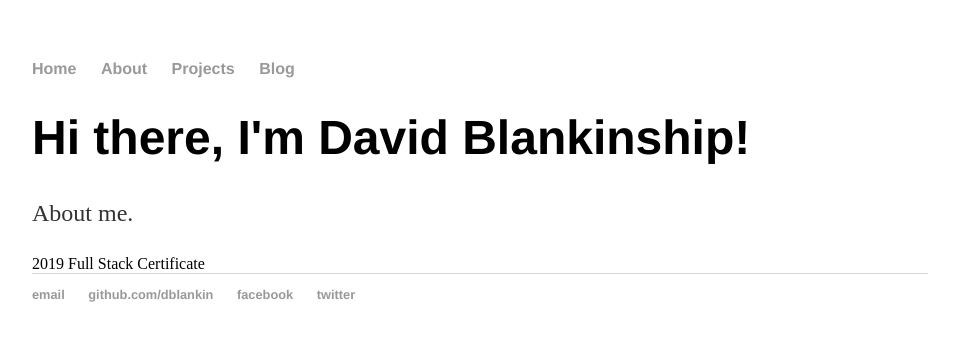
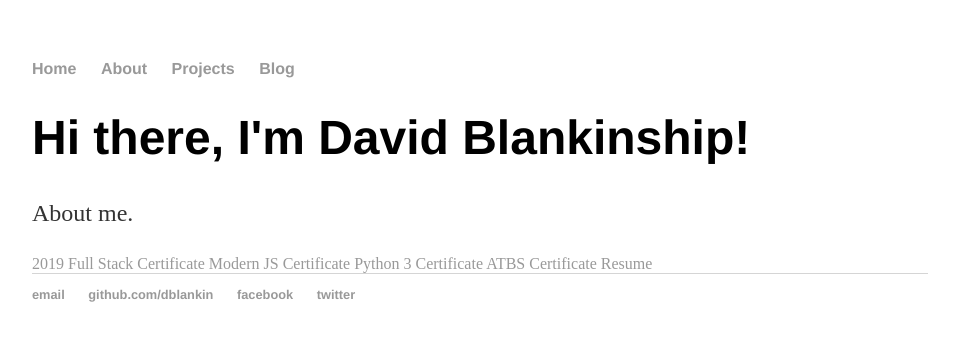
Before and after one commit to dblankin/dblankin.github.io, a Jekyll site: the page built from about/index.html, in a window 1280 px wide. Shown: the top 341 px of the page, without its empty margins (160-1119 px from the left). Built offline with Jekyll 4.4.1, drawn with Linux system fonts in a browser that asks for light colours.

Commit message:
Update index.html
update links

```diff
--- a/about/index.html
+++ b/about/index.html
@@ -5,6 +5,10 @@ title: About
 <div class="blurb">
 	<h1>Hi there, I'm David Blankinship!</h1>
 	<p>About me. </p>
-	<link href="/about/2019 Full Stack.pdf">2019 Full Stack Certificate</a>
+	<a href="https://dblankin.github.io/about/2019 Full Stack.pdf">2019 Full Stack Certificate</a>
+	<a href="https://dblankin.github.io/about/Modern JS from the Beginning.pdf">Modern JS Certificate</a>
+	<a href="https://dblankin.github.io/about/Python3 Certificate.pdf">Python 3 Certificate</a>
+	<a href="https://dblankin.github.io/about/ATBS Certificate.pdf">ATBS Certificate</a>
+	<a href="https://dblankin.github.io/about/David Blankinship Resume.pdf">Resume</a>
 
 </div><!-- /.blurb -->
```
